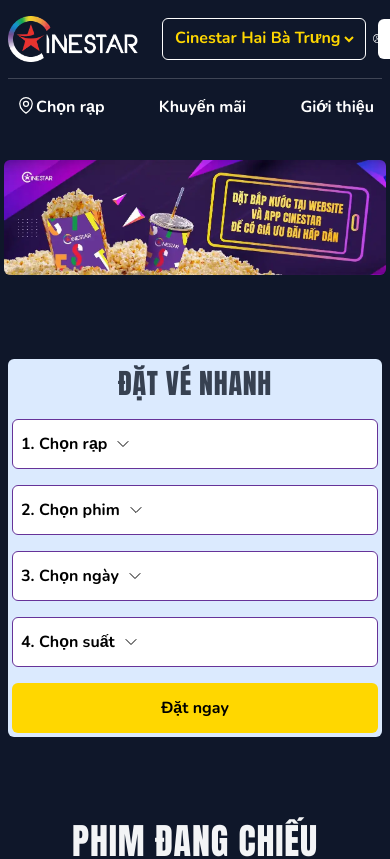
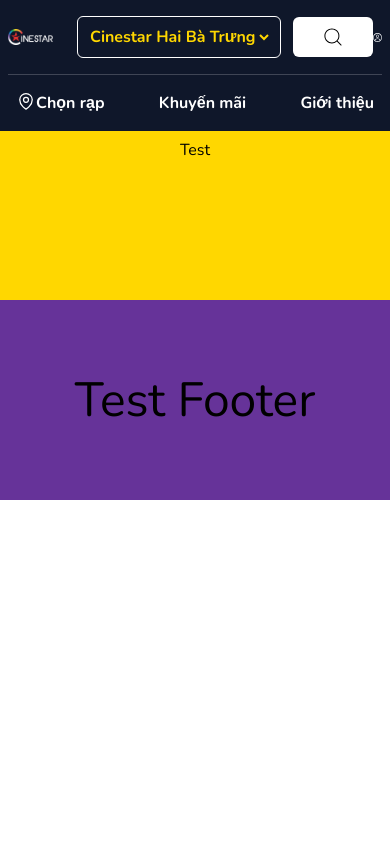
Before and after one commit to monaz1234/Cinestar, a React (Vite) app: page /Test in a window 390 px wide. Shown: the top 859 px of the page. Built offline with nearby package versions, Linux system fonts and the light colour scheme.

Commit message:
Router testing

```diff
--- a/src/App.jsx
+++ b/src/App.jsx
@@ -1,25 +1,24 @@
-import ComingSoon from "./components/ComingSoon/ComingSoon";
-import Contact from "./components/Contact/Contact";
+import { BrowserRouter as Router, Route, Routes } from "react-router-dom";
+import Homepage from "./pages/Homepage";
 import Header from "./components/Header/Header";
-import Now from "./components/Now/Now";
-import Promotion from "./components/Promotion/Promotion";
-import SearchBox from "./components/SearchBox/SearchBox";
-import Slider from "./components/Slider/Slider";
-import SearchContextWrapper from "./context/SearchContext/SearchContextWrapper";
+import FooterTest from "./components/FooterTest/FooterTest";
+import Test from "./pages/Test";
+import Test2 from "./pages/Test2";
 
 function App() {
   return (
-    <div className="bg-cinestar-black xs:px-1 md:px-2">
-      <Header />
-      <Slider />
-      <SearchContextWrapper>
-        <SearchBox />
-      </SearchContextWrapper>
-      <Now />
-      <ComingSoon />
-      <Promotion />
-      <Contact />
-    </div>
+    <Router>
+      <div className="bg-cinestar-black xs:px-1 md:px-2">
+        <Header />
+      </div>
+
+      <Routes>
+        <Route path="/" element={<Homepage />} />
+        <Route path="/Test" element={<Test />} />
+        <Route path="/Test2" element={<Test2 />} />
+      </Routes>
+      <FooterTest />
+    </Router>
   );
 }
 
--- a/src/components/ComingSoon/ComingSoon.jsx
+++ b/src/components/ComingSoon/ComingSoon.jsx
@@ -55,8 +55,8 @@
           {/* Slider */}
           <div className="w-[90%] flex m-auto">
             <Slider {...settings} ref={sliderRef} className="w-full">
-              {comingList.map((film) => (
-                <Movie film={film} />
+              {comingList.map((film, index) => (
+                <Movie film={film} key={index} />
               ))}
             </Slider>
           </div>
--- a/src/components/Contact/Contact.jsx
+++ b/src/components/Contact/Contact.jsx
@@ -4,7 +4,7 @@
 
 const Contact = () => {
   return <div className="py-20">
-    <div className="grid md:grid-cols-2 grid-cols-1 grid-rows-2 gap-4 px-4">
+    <div className="grid md:grid-cols-2 grid-rows-2 grid-cols-1 md:grid-rows-1 gap-4 px-4">
         <div className="grid grid-rows-3 gap-4">
             <div className="heading text-gray-100 text-center flex m-auto">Liên hệ với chúng tôi</div>
             <div className="relative">
--- /dev/null
+++ b/src/components/FooterTest/FooterTest.jsx
@@ -0,0 +1,11 @@
+import React from 'react'
+
+const FooterTest = () => {
+  return (
+    <div className='flex justify-center items-center text-5xl bg-cinestar-purple w-full h-[200px]'>
+      Test Footer
+    </div>
+  )
+}
+
+export default FooterTest
--- a/src/components/Header/Header.jsx
+++ b/src/components/Header/Header.jsx
@@ -12,10 +12,11 @@
 import GlobalContext from "../../context/GlobalContext/GlobalContext";
 import SearchModal from "../Modal/SearchModal";
 import { listTheater, subnav } from "../../constants/header";
+import { Link } from "react-router-dom";
 
 const Header = () => {
   const isSmallScreen = useWindowSize();
-  const { isShowModal, setIsShowModal } = useContext(GlobalContext);
+  const { setIsShowModal } = useContext(GlobalContext);
 
   const showModal = () => {
     setIsShowModal((prev) => !prev);
@@ -25,7 +26,7 @@
     <div className="bg-cinestar-black flex-wrap py-4 xs:px-2 md:px-5 lg:px-20 fixed w-full left-0 z-[1000]">
       <div className="flex items-center justify-between border-b border-white border-opacity-20 pb-4">
         <div className="flex items-center justify-between basis-4/5 gap-3">
-          <img src={CinestarLogo} alt="Logo" width={130} height={45} />
+          <Link to="/"><img src={CinestarLogo} alt="Logo" width={130} height={45} /></Link>
           <div className="flex">
             <Button
               icon={TicketIcon}
@@ -79,13 +80,17 @@
 
       {/* Subnav header */}
       <div className="flex justify-between w-full mt-4 xs:px-2 md:px-5 lg:p-0">
-        {subnav.map((item, index) => (
-          <div
+        {subnav.map((item, index) => {
+          const Element = item.to ? Link : "div";
+
+          return (
+            <Element
+              to={item.to ? item.to : undefined}
               className={`flex font-bold text-white cursor-pointer group hover:text-cinestar-gold hover:transition-all hover:duration-200 ${
                 item.icon
                   ? "after:block after:h-10 after:w-24 after:absolute after:top-50"
                   : ""
-            } `}
+              }`}
               key={index}
             >
               {item.icon && (
@@ -110,12 +115,12 @@
                   </div>
                 </div>
               )}
-          </div>
-        ))}
+            </Element>
+          );
+        })}
       </div>
       {/* Search modal */}
       <SearchModal />
-      <div></div>
     </div>
   );
 };
--- a/src/components/Now/Now.jsx
+++ b/src/components/Now/Now.jsx
@@ -55,8 +55,8 @@
           {/* Slider */}
           <div className="w-[90%] flex m-auto">
             <Slider {...settings} ref={sliderRef} className="w-full">
-              {filmList.map((film) => (
-                <Movie film={film} />
+              {filmList.map((film, index) => (
+                <Movie key={index} film={film} />
               ))}
             </Slider>
           </div>
--- a/src/components/Promotion/Promotion.jsx
+++ b/src/components/Promotion/Promotion.jsx
@@ -3,6 +3,7 @@
 import Slider from "react-slick";
 import "slick-carousel/slick/slick.css";
 import "slick-carousel/slick/slick-theme.css";
+import "./promotion.css"
 
 const Promotion = () => {
 const settings = {
--- /dev/null
+++ b/src/components/Promotion/promotion.css
@@ -0,0 +1,9 @@
+.slick-dots li button:before {
+    font-size: 12px;
+    color: white;
+    margin-top: 10px;
+}
+
+.slick-dots li.slick-active button:before {
+    color: white;
+}
--- a/src/constants/header.js
+++ b/src/constants/header.js
@@ -3,13 +3,15 @@
 const subnav = [
     {
         name: "Chọn rạp",
-        icon: MapPinIcon
+        icon: MapPinIcon,
     },
     {
         name: "Khuyến mãi",
+        to: '/Test'
     },
     {
         name: "Giới thiệu",
+        to: '/Test2'
     }
 
 ];
--- /dev/null
+++ b/src/pages/Homepage.jsx
@@ -0,0 +1,26 @@
+import React from "react";
+import Header from "../components/Header/Header";
+import SearchContextWrapper from "../context/SearchContext/SearchContextWrapper";
+import SearchBox from "../components/SearchBox/SearchBox";
+import Now from "../components/Now/Now";
+import ComingSoon from "../components/ComingSoon/ComingSoon";
+import Promotion from "../components/Promotion/Promotion";
+import Contact from "../components/Contact/Contact";
+import Slider from "../components/Slider/Slider";
+
+const Homepage = () => {
+  return (
+    <div className="bg-cinestar-black xs:px-1 md:px-2">
+      <Slider />
+      <SearchContextWrapper>
+        <SearchBox />
+      </SearchContextWrapper>
+      <Now />
+      <ComingSoon />
+      <Promotion />
+      <Contact />
+    </div>
+  );
+};
+
+export default Homepage;
--- /dev/null
+++ b/src/pages/Test.jsx
@@ -0,0 +1,11 @@
+import React from 'react'
+
+const Test = () => {
+  return (
+    <div className='flex items-center justify-center w-full h-[300px] bg-cinestar-gold'>
+      Test
+    </div>
+  )
+}
+
+export default Test
--- /dev/null
+++ b/src/pages/Test2.jsx
@@ -0,0 +1,11 @@
+import React from 'react'
+
+const Test2 = () => {
+  return (
+    <div className='flex items-center justify-center w-full h-[300px] bg-cinestar-blue'>
+      Test 2
+    </div>
+  )
+}
+
+export default Test2
```
Lines whose indentation alone changed are shown as unchanged.
